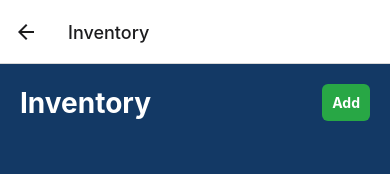
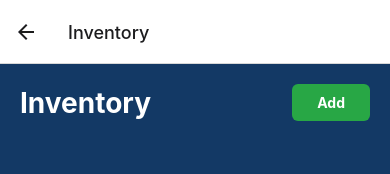
Before and after one commit to dps3ven/my_stuff, a React Native app: screen /Inventory in a window 390 px wide. Shown: the top 174 px of the page. Built offline with nearby package versions, Linux system fonts and the light colour scheme.

Commit message:
increased add button size

```diff
--- a/screens/InventoryScreen.js
+++ b/screens/InventoryScreen.js
@@ -241,7 +241,8 @@ const styles = StyleSheet.create({
   },
   addButton: {
     backgroundColor: '#28a745',
-    padding: 10,
+    paddingVertical: 10,
+    paddingHorizontal: 25,
     borderRadius: 6,
   },
   addButtonText: {
```
